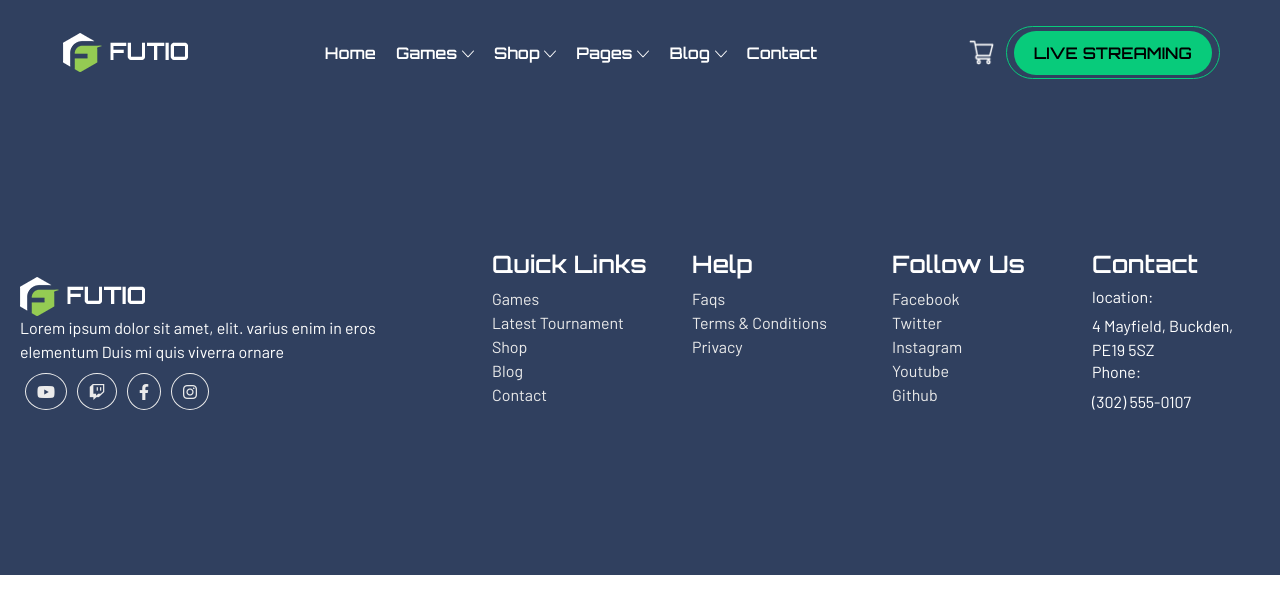
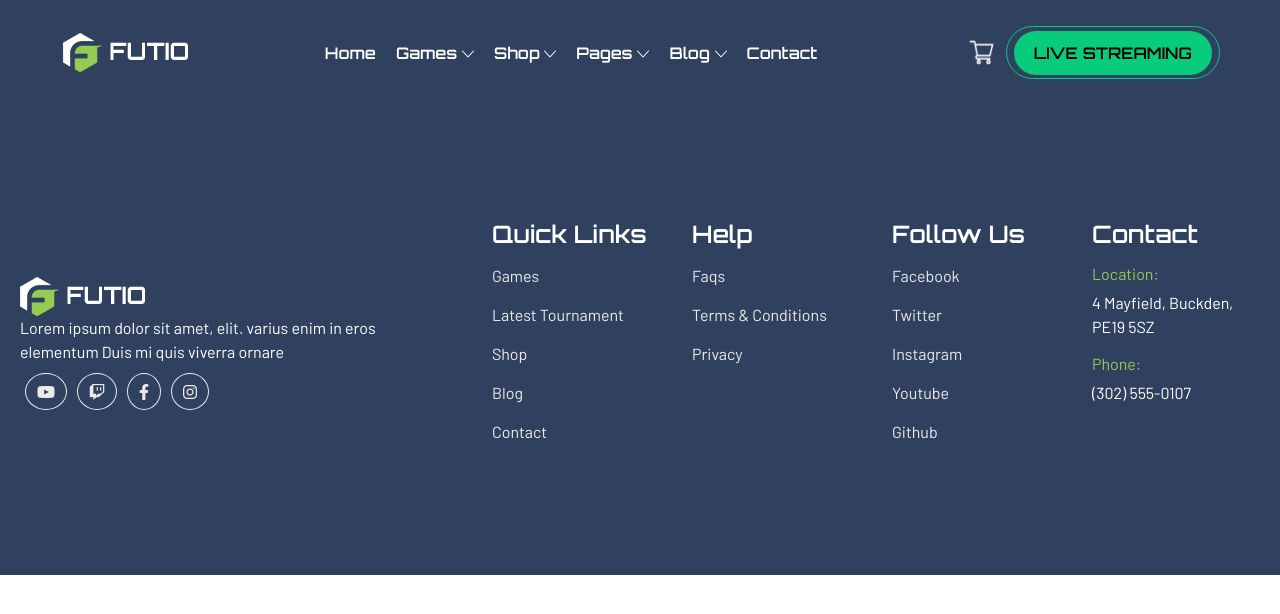
Before and after one commit to GiacomoArena/proj-html-vuejs, a Vue app: page / in a window 1280 px wide. Shown: the top 614 px of the page. Built offline with nearby package versions, Linux system fonts and the light colour scheme.

Commit message:
update commit

```diff
--- a/src/components/Footer.vue
+++ b/src/components/Footer.vue
@@ -92,6 +92,10 @@
         margin: 5px;
         padding: 8px 11px;
         border-radius: 50%;
+        cursor: pointer;
+        &:hover{
+          background-color: $my-lightgreen;
+        }
       }
     }
     .info-section{
@@ -99,6 +103,9 @@
       ul{
         width: 200px;
         list-style: none;
+        li{
+          margin-top: 15px;
+        }
         a{
           text-decoration: none;
           color: $my-white;
@@ -114,6 +121,10 @@
         font-weight: 600;
         font-size: 1.5rem;
       }
+      h6{
+        text-transform: capitalize;
+        color: $my-lightgreen;
+      }
     }
   }
 </style>
```
